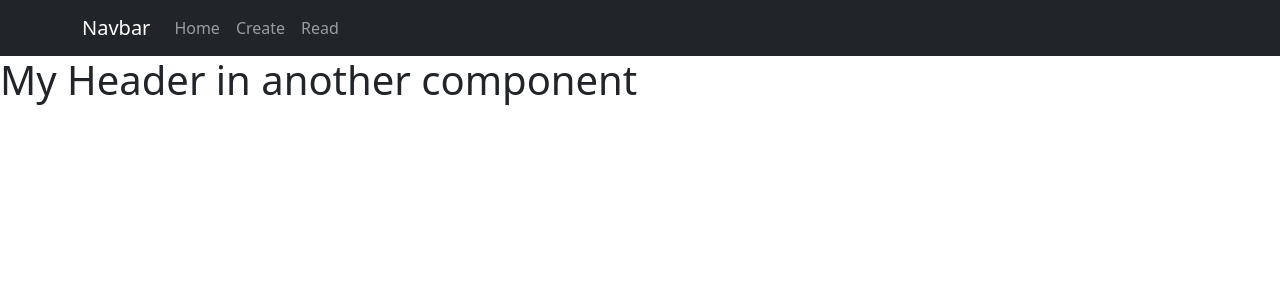
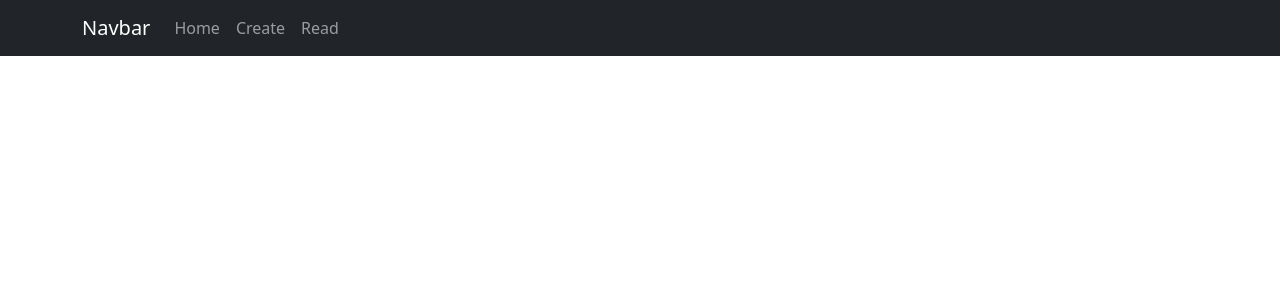
Before and after one commit to michaelangeloojeani/DRQLab3, a React (Create React App) app in the folder my-app/: page /create in a window 1280 px wide. Shown: the top 300 px of the page. Built offline with nearby package versions, Linux system fonts and the light colour scheme.

Commit message:
Added the read.js and create.js

```diff
--- a/my-app/src/App.js
+++ b/my-app/src/App.js
@@ -19,10 +19,10 @@ function App() {
         <Route path="/" element={<Content />} />
 
         {/* Route for the '/read' path, renders the Footer component */}
-        <Route path="/read" element={<Footer />} />
+        <Route path="/read" element={<read />} />
 
         {/* Route for the '/create' path, also renders the Footer component */}
-        <Route path="/create" element={<Header />} />
+        <Route path="/create" element={<create />} />
       </Routes>
     </Router>
   );
--- /dev/null
+++ b/my-app/src/components/create.js
@@ -0,0 +1,5 @@
+const create = () => {
+    return <h1>My Header in another component</h1>;
+  };
+
+  export default create;
--- /dev/null
+++ b/my-app/src/components/read.js
@@ -0,0 +1,5 @@
+const read = () => {
+    return <h1>My Header in another component</h1>;
+  };
+
+  export default read;
--- /dev/null
+++ b/package.json
@@ -0,0 +1,5 @@
+{
+  "dependencies": {
+    "create-react-app": "^5.0.1"
+  }
+}
```
Also changed, not shown: 1 other file (tests, documents, lock files or other folders).
